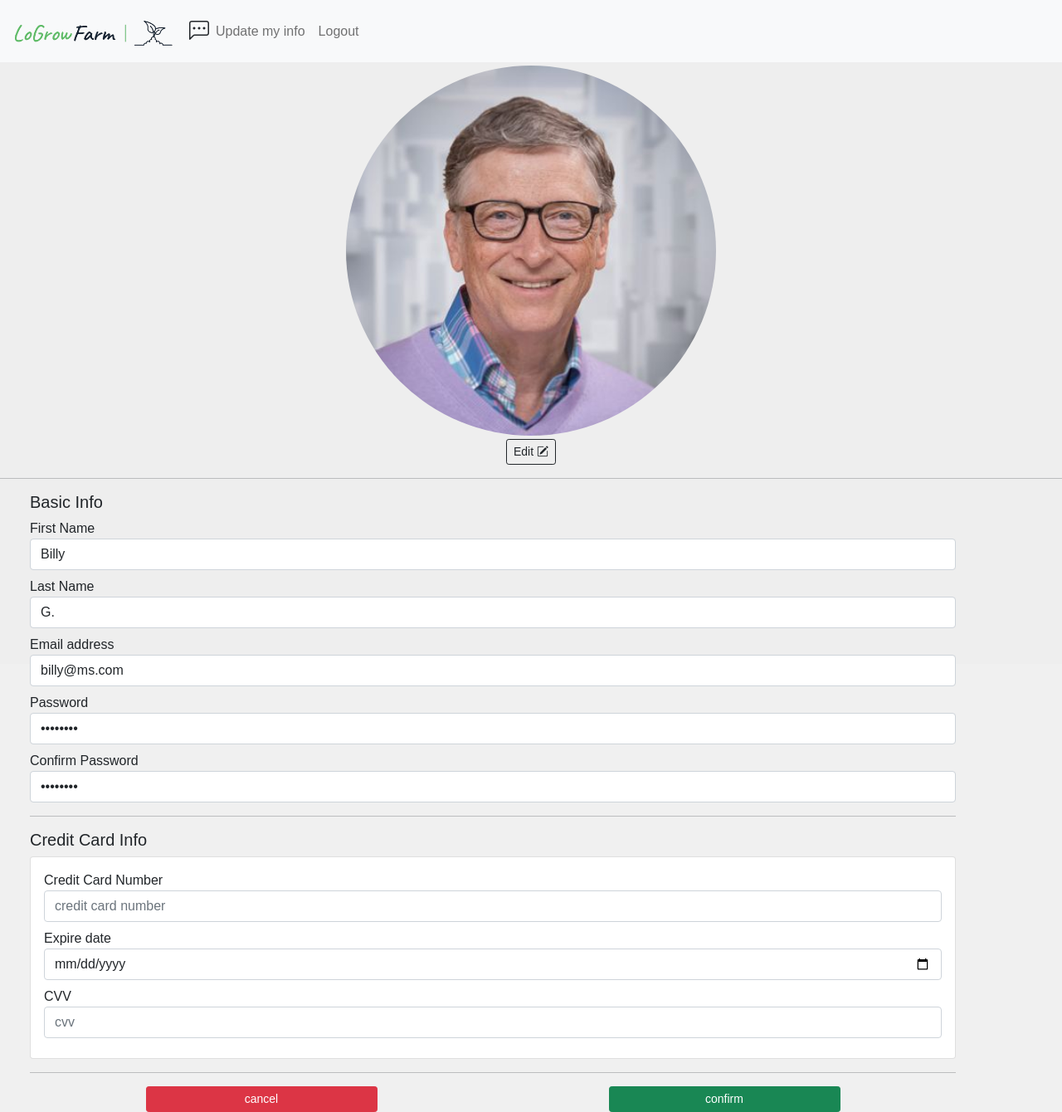
After one commit to pokai-huang0828/CSTP1304_SuperGreenTeam, a PHP site: page /customerInfoUpdatePage.php in a window 1280 px wide. The commit adds this page. Shown: the whole page at 83% size. Run offline with PHP 8.4, Linux system fonts and the light colour scheme; some libraries are stand-ins or nearby versions; some web fonts are replaced.

Commit message:
added customerInfoUpdatePage

```diff
--- /dev/null
+++ b/customerInfoUpdatePage.php
@@ -0,0 +1,58 @@
+<?php
+require_once("inc/utilities/Shared.class.php");
+require_once("inc/utilities/Form.class.php");
+Shared::header("LoGrow farm Login Page", "css/signInPage.css");
+Shared::navbar();
+?>
+
+<!-- Customer profile picture section -->
+<div class="container text-center mt-1 mb-2">
+    <img class="img-fluid rounded-circle mb-1" src="assets/user1.jpg" alt="profile picture" width="40%"><br>
+    <button type="button" class="btn btn-sm btn-outline-dark">Edit <i class="bi bi-pencil-square"></i></button>
+</div>
+
+<hr>
+
+<form class="container mx-4">
+<!-- Customer profile basic info section -->
+<h5>Basic Info</h5>
+
+<!-- return basic info input controls -->
+<?php Form::basicInfo(true)?>
+
+<hr>
+<!-- Customer credit card info section -->
+<h5>Credit Card Info</h5>
+<div class="card">
+  <div class="card-body">
+
+  <div class="form-row">
+    <div class="col mb-2">
+        <span>Credit Card Number</span>
+        <input type="text" class="form-control" placeholder="credit card number">
+    </div>
+    <div class="col mb-2">
+        <span>Expire date</span>
+        <input type="date" class="form-control">
+    </div>
+    <div class="col mb-2">
+        <span>CVV</span>
+      <input type="text" class="form-control" placeholder="cvv">
+    </div>
+  </div>
+
+  </div>
+</div>
+
+<hr>
+
+<div class="d-flex justify-content-around ">
+    <a href="customerProfilePage.php" class="btn btn-danger btn-sm col-3">cancel</a>
+    <a href="customerProfilePage.php" class="btn btn-success btn-sm col-3">confirm</a>
+</div>
+
+</form>
+
+<?php
+Shared::footer();
+?>
--- /dev/null
+++ b/inc/utilities/Form.class.php
@@ -0,0 +1,44 @@
+<?php
+
+class Form {
+
+    static function basicInfo($preset=false){ ?>
+
+        <!-- User First Name -->
+        <div class="form-group my-2">
+            <label for="firstName">First Name</label>
+            <input type="text" class="form-control" id="firstName" placeholder="Sam" value="<?php echo ($preset==true)? 'Billy' : '' ?>">
+        </div>
+        <div class="form-group">
+
+        <!-- User Last Name -->
+        <div class="form-group my-2">
+            <label for="lastName">Last Name</label>
+            <input type="text" class="form-control" id="lastName" placeholder="Hill" value="<?php echo ($preset==true)? 'G.' : '' ?>">
+        </div>
+        <div class="form-group">
+
+        <!-- User Email -->
+        <div class="form-group my-2">
+            <label for="email">Email address</label>
+            <input type="email" class="form-control" id="email" placeholder="username@example.com" value="<?php echo ($preset==true)? 'billy@ms.com' : '' ?>">
+        </div>
+        <div class="form-group">
+
+        <!-- User Password -->
+        <div class="form-group my-2">
+            <label for="password">Password</label>
+            <input type="password" class="form-control" id="password" placeholder="********" value="<?php echo ($preset==true)? '12345678' : '' ?>">
+        </div>
+
+        <!-- User Confirm Password -->
+        <div class="form-group my-2">
+            <label for="confirmPassword">Confirm Password</label>
+            <input type="password" class="form-control" id="confirmPassword" placeholder="********" value="<?php echo ($preset==true)? '12345678' : '' ?>">
+        </div>
+
+    <?php }
+
+}
+
+?>
--- a/inc/utilities/Shared.class.php
+++ b/inc/utilities/Shared.class.php
@@ -64,7 +64,7 @@ class Shared {
             <div class="collapse navbar-collapse" id="navbarTogglerDemo01">
                 <ul class="navbar-nav mr-auto mt-2 mt-lg-0">
                 <li class="nav-item">
-                    <a class="nav-link" href="#">Update my info</a>
+                    <a class="nav-link" href="customerInfoUpdatePage.php">Update my info</a>
                 </li>
                 <li class="nav-item">
                     <a class="nav-link" href="#">Logout</a>
```
Also changed, not shown: signUpPage.php (+3 -31 lines).
